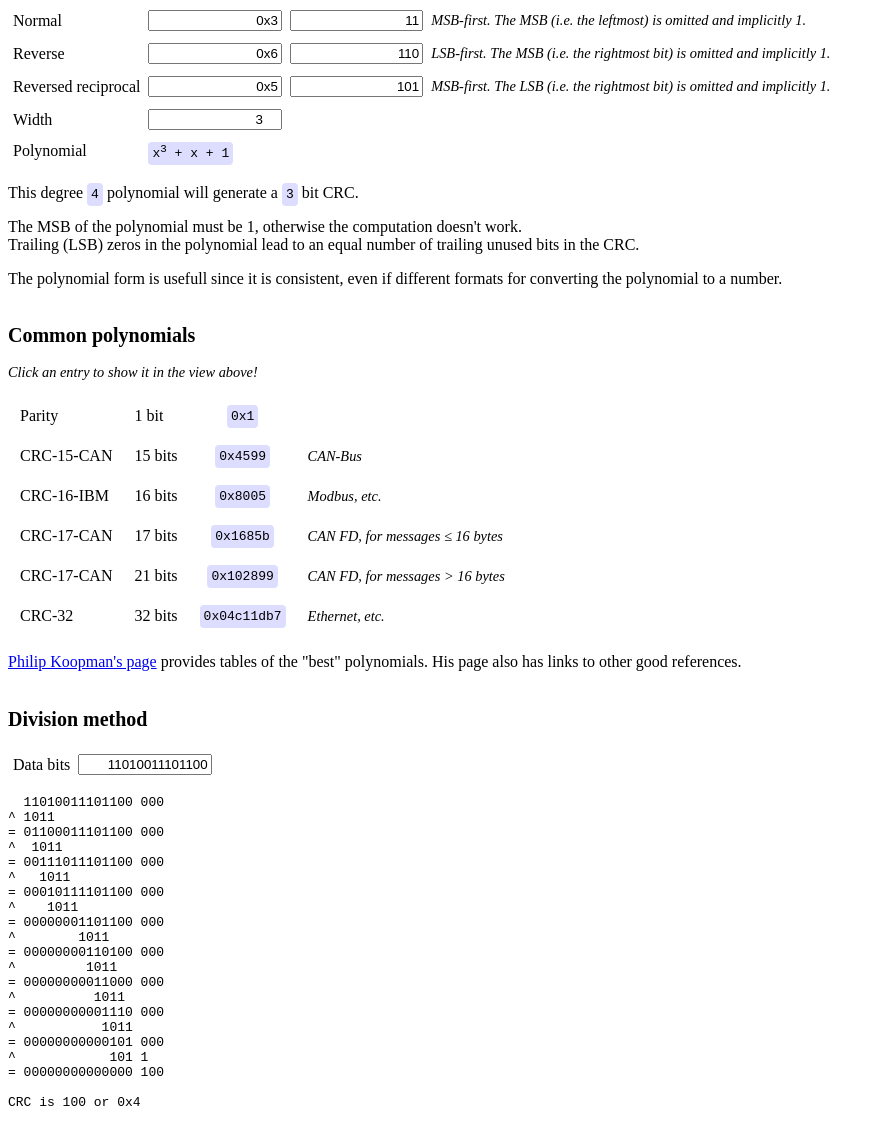
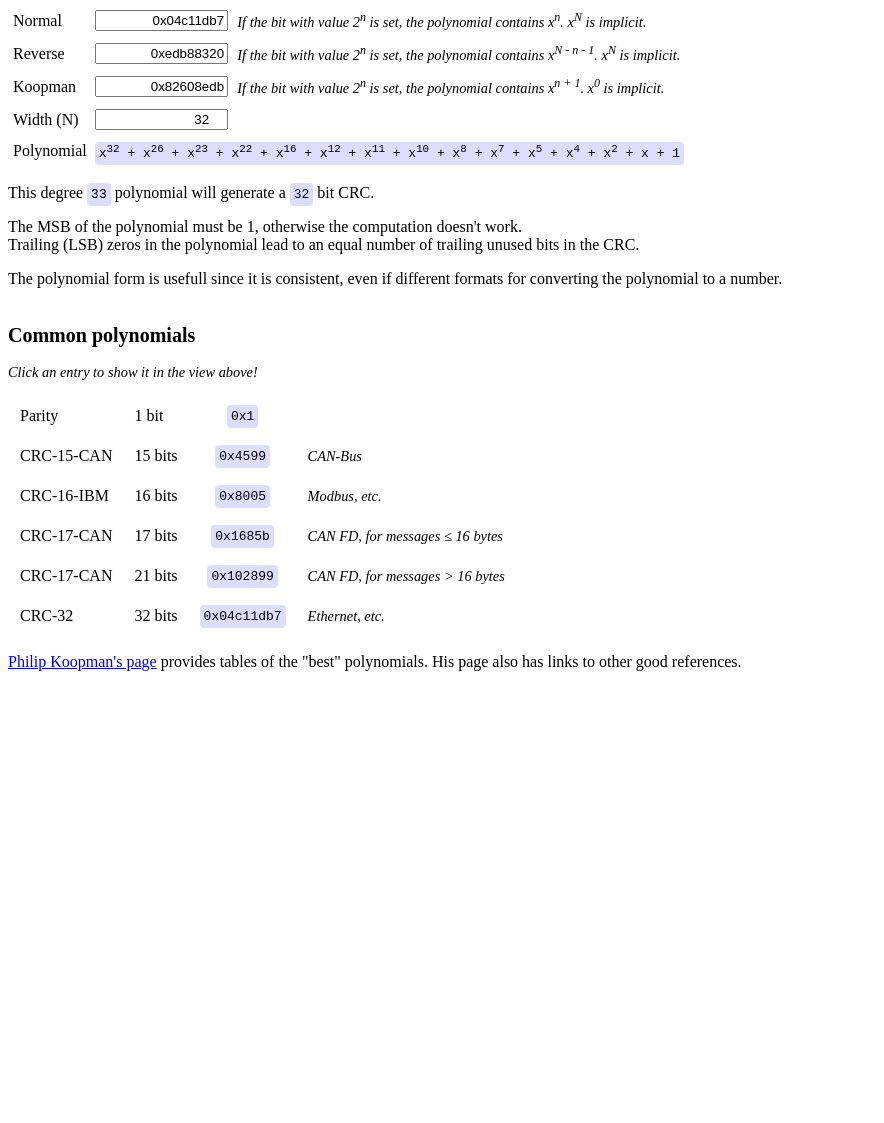
Before and after one commit to seventh-chord/utils, a plain HTML site: page crc.html in a window 1280 px wide. Shown: the part 448-1571 px from the top of the page, without its empty margins (0-884 px from the left). After the commit the page ends 1135 px from the top, so only its background shows below. Drawn offline with Linux system fonts and the light colour scheme.

Commit message:
Remove some mess from crc page

```diff
--- a/crc.html
+++ b/crc.html
@@ -73,29 +73,26 @@
   <table>
     <tr>
       <td>Normal</td>
-      <td><input id="field_normal_hex" type="text"></td>
-      <td><input id="field_normal_bin" type="text" value="11"></td>
-      <td><span class="note">MSB-first. The MSB (i.e. the leftmost) is omitted and implicitly 1.</span></td>
+      <td><input id="field_normal" type="text"></td>
+      <td><span class="note">If the bit with value 2<sup>n</sup> is set, the polynomial contains x<sup>n</sup>. x<sup>N</sup> is implicit.</span></td>
     </tr>
     <tr>
       <td>Reverse</td>
-      <td><input id="field_reverse_hex" type="text"></td>
-      <td><input id="field_reverse_bin" type="text"></td>
-      <td><span class="note">LSB-first. The MSB (i.e. the rightmost bit) is omitted and implicitly 1.</span></td>
+      <td><input id="field_reverse" type="text"></td>
+      <td><span class="note">If the bit with value 2<sup>n</sup> is set, the polynomial contains x<sup>N - n - 1</sup>. x<sup>N</sup> is implicit.</span></td>
     </tr>
     <tr>
-      <td>Reversed reciprocal</td>
-      <td><input id="field_reciprocal_hex" type="text"></td>
-      <td><input id="field_reciprocal_bin" type="text"></td>
-      <td><span class="note">MSB-first. The LSB (i.e. the rightmost bit) is omitted and implicitly 1.</span></td>
+      <td>Koopman</td>
+      <td><input id="field_reciprocal" type="text"></td>
+      <td><span class="note">If the bit with value 2<sup>n</sup> is set, the polynomial contains x<sup>n + 1</sup>. x<sup>0</sup> is implicit.</span></td>
     </tr>
     <tr>
-      <td>Width</td>
+      <td>Width (N)</td>
       <td><input id="field_width" type="number" value=3></td>
     </tr>
     <tr>
       <td>Polynomial</td>
-      <td colspan=3><span id="span_polynomial" class="code"></span></td>
+      <td colspan=2><span id="span_polynomial" class="code"></span></td>
     </tr>
   </table>
 
@@ -129,20 +126,6 @@
   </p>
 </div>
 
-<div>
-  <h2>Division method</h2>
-
-  <table>
-    <tr>
-      <td>Data bits</td>
-      <td><input id="division_field" type="text" value="11010011101100"></td>
-    </tr>
-  </table>
-
-  <pre id="division_output">
-  </pre>
-</div>
-
 <script>
   const CHAR_SPACE = " ".charCodeAt(0);
   const CHAR_ZERO = "0".charCodeAt(0);
@@ -150,38 +133,7 @@
   const CHAR_LOWERCASE_A = "a".charCodeAt(0);
   const CHAR_UPPERCASE_A = "A".charCodeAt(0);
 
-  function parse_bin(string) {
-    string = string.trim();
-    let bits = [];
-    for (let i = 0; i < string.length; ++i) {
-      let c = string.charCodeAt(i);
-      if (c == CHAR_SPACE) {
-        // Ok
-      } else if (c == CHAR_ZERO) {
-        bits.push(0);
-      } else if (c == CHAR_ONE) {
-        bits.push(1);
-      } else {
-        bits = null;
-        break;
-      }
-    }
-    if (bits && bits.length == 0) {
-      bits = null;
-    }
-    return bits;
-  }
-
-  function bits_to_bin_string(bits) {
-    let string = "";
-    for (let i = bits.length - 1; i >= 0; --i) {
-      let bit = bits[bits.length - i - 1];
-      string += bit? "1" : "0";
-    }
-    return string;
-  }
-
-  function parse_hex(string) {
+  function hex_string_to_bits(string) {
     string = string.trim();
 
     if (string.slice(0, 2) == "0x") {
@@ -236,42 +188,29 @@
 
 
 
-  let field_normal_bin = document.getElementById("field_normal_bin");
-  let field_normal_hex = document.getElementById("field_normal_hex");
-  let field_reverse_bin = document.getElementById("field_reverse_bin");
-  let field_reverse_hex = document.getElementById("field_reverse_hex");
-  let field_reciprocal_bin = document.getElementById("field_reciprocal_bin");
-  let field_reciprocal_hex = document.getElementById("field_reciprocal_hex");
+  let field_normal = document.getElementById("field_normal");
+  let field_reverse = document.getElementById("field_reverse");
+  let field_reciprocal = document.getElementById("field_reciprocal");
   let field_width = document.getElementById("field_width");
   let span_polynomial = document.getElementById("span_polynomial");
   let span_polynomial_degree = document.getElementById("span_polynomial_degree");
   let span_crc_width = document.getElementById("span_crc_width");
 
-  let division_field = document.getElementById("division_field");
-  let division_output = document.getElementById("division_output");
-
 
   let g_polynomial = null;
 
   function polynomial_update(field) {
-    field_normal_bin.classList.remove("bad");
-    field_normal_hex.classList.remove("bad");
-    field_reverse_bin.classList.remove("bad");
-    field_reverse_hex.classList.remove("bad");
-    field_reciprocal_bin.classList.remove("bad");
-    field_reciprocal_hex.classList.remove("bad");
+    field_normal.classList.remove("bad");
+    field_reverse.classList.remove("bad");
+    field_reciprocal.classList.remove("bad");
     field_width.classList.remove("bad");
 
     // Normal variants, prepend MSB 1
-    if (field == field_normal_bin) {
-      g_polynomial = parse_bin(field_normal_bin.value);
+    if (field == field_normal || field == field_width) {
+      g_polynomial = hex_string_to_bits(field_normal.value);
       if (!g_polynomial) field.classList.add("bad");
     }
-    if (field == field_normal_hex || field == field_width) {
-      g_polynomial = parse_hex(field_normal_hex.value);
-      if (!g_polynomial) field.classList.add("bad");
-    }
-    if (g_polynomial && (field == field_normal_hex || field == field_normal_bin || field == field_width)) {
+    if (g_polynomial && (field == field_normal || field == field_width)) {
       while (g_polynomial && g_polynomial.length > 1 && g_polynomial[0] == 0) {
         g_polynomial = g_polynomial.slice(1);
       }
@@ -284,37 +223,28 @@
         g_polynomial = prefix.concat(g_polynomial);
       } else {
         g_polynomial = null;
-        field_normal_bin.classList.add("bad");
-        field_normal_hex.classList.add("bad");
+        field_normal.classList.add("bad");
         field_width.classList.add("bad");
       }
     }
 
     // Reverse variants
-    if (field == field_reverse_bin) {
-      g_polynomial = parse_bin(field_reverse_bin.value);
-      if (!g_polynomial) field_reverse_bin.classList.add("bad");
+    if (field == field_reverse) {
+      g_polynomial = hex_string_to_bits(field_reverse.value);
+      if (!g_polynomial) field_reverse.classList.add("bad");
     }
-    if (field == field_reverse_hex) {
-      g_polynomial = parse_hex(field_reverse_hex.value);
-      if (!g_polynomial) field_reverse_hex.classList.add("bad");
-    }
-    if (g_polynomial && (field == field_reverse_bin || field == field_reverse_hex)) {
+    if (g_polynomial && field == field_reverse) {
       field_width.value = g_polynomial.length;
       g_polynomial = g_polynomial.concat([1]);
       g_polynomial.reverse();
     }
 
     // Reciprocal variants
-    if (field == field_reciprocal_bin) {
-      g_polynomial = parse_bin(field_reciprocal_bin.value);
-      if (!g_polynomial) field_reciprocal_bin.classList.add("bad");
+    if (field == field_reciprocal) {
+      g_polynomial = hex_string_to_bits(field_reciprocal.value);
+      if (!g_polynomial) field_reciprocal.classList.add("bad");
     }
-    if (field == field_reciprocal_hex) {
-      g_polynomial = parse_hex(field_reciprocal_hex.value);
-      if (!g_polynomial) field_reciprocal_hex.classList.add("bad");
-    }
-    if (g_polynomial && (field == field_reciprocal_bin || field == field_reciprocal_hex)) {
+    if (g_polynomial && field == field_reciprocal) {
       while (g_polynomial.length > 1 && g_polynomial[0] == 0) {
         g_polynomial = g_polynomial.slice(1);
       }
@@ -324,23 +254,14 @@
 
     // Update other fields
     if (g_polynomial) {
-      if (field != field_normal_bin) {
-        field_normal_bin.value = bits_to_bin_string(g_polynomial.slice(1));
+      if (field != field_normal) {
+        field_normal.value = bits_to_hex_string(g_polynomial.slice(1));
       }
-      if (field != field_normal_hex) {
-        field_normal_hex.value = bits_to_hex_string(g_polynomial.slice(1));
+      if (field != field_reverse) {
+        field_reverse.value = bits_to_hex_string(Array.from(g_polynomial.slice(1)).reverse());
       }
-      if (field != field_reverse_bin) {
-        field_reverse_bin.value = bits_to_bin_string(Array.from(g_polynomial.slice(1)).reverse());
-      }
-      if (field != field_reverse_hex) {
-        field_reverse_hex.value = bits_to_hex_string(Array.from(g_polynomial.slice(1)).reverse());
-      }
-      if (field != field_reciprocal_bin) {
-        field_reciprocal_bin.value = bits_to_bin_string(g_polynomial.slice(0, g_polynomial.length - 1));
-      }
-      if (field != field_reciprocal_hex) {
-        field_reciprocal_hex.value = bits_to_hex_string(g_polynomial.slice(0, g_polynomial.length - 1));
+      if (field != field_reciprocal) {
+        field_reciprocal.value = bits_to_hex_string(g_polynomial.slice(0, g_polynomial.length - 1));
       }
 
       let poly_string = "";
@@ -363,82 +284,21 @@
       span_polynomial_degree.innerText = g_polynomial.length;
       span_crc_width.innerText = g_polynomial.length - 1;
     }
-
-    division_field_update();
-  }
-
-  function division_field_update() {
-    division_field.classList.remove("bad");
-
-    let data_bits = parse_bin(division_field.value);
-    if (!data_bits) {
-      division_field.classList.add("bad");
-    } else if (!g_polynomial) {
-      // Sadge
-    } else {
-      let data_len = data_bits.length;
-      let crc_len = g_polynomial.length - 1;
-      data_bits = data_bits.concat(Array(crc_len).fill(0));
-
-      let string = "";
-
-      while (string.length < 10000) {
-        let polynomial_offset = 0;
-        while (polynomial_offset < data_len && data_bits[polynomial_offset] == 0) {
-          ++polynomial_offset;
-        }
-
-        if (string.length == 0) string += "  ";
-        else                    string += "= ";
-
-        let data_string = bits_to_bin_string(data_bits);
-        string += data_string.slice(0, data_len) + " " + data_string.slice(data_len);
-        string += "\n";
-
-        if (polynomial_offset >= data_len) {
-          break;
-        }
-
-        string += "^ ";
-
-        let polynomial_string = "";
-        for (let i = 0; i < polynomial_offset; ++i) polynomial_string += " ";
-        polynomial_string += bits_to_bin_string(g_polynomial, false);
-        string += polynomial_string.slice(0, data_len) + " " + polynomial_string.slice(data_len);
-        string += "\n";
-
-        for (let i = 0; i < g_polynomial.length; ++i) {
-          data_bits[polynomial_offset + i] ^= g_polynomial[i];
-        }
-      }
-
-      string += "\n";
-      let crc = data_bits.slice(data_len);
-      string += "CRC is " + bits_to_bin_string(crc) + " or " + bits_to_hex_string(crc);
-
-      division_output.innerText = string;
-    }
   }
 
 
-  field_normal_bin.oninput = function() { polynomial_update(field_normal_bin); };
-  field_normal_hex.oninput = function() { polynomial_update(field_normal_hex); };
-  field_reverse_bin.oninput = function() { polynomial_update(field_reverse_bin); };
-  field_reverse_hex.oninput = function() { polynomial_update(field_reverse_hex); };
-  field_reciprocal_bin.oninput = function() { polynomial_update(field_reciprocal_bin); };
-  field_reciprocal_hex.oninput = function() { polynomial_update(field_reciprocal_hex); };
+  field_normal.oninput = function() { polynomial_update(field_normal); };
+  field_reverse.oninput = function() { polynomial_update(field_reverse); };
+  field_reciprocal.oninput = function() { polynomial_update(field_reciprocal); };
   field_width.oninput = function() { polynomial_update(field_width); };
-  field_normal_bin.oninput();
-
-  division_field.oninput = division_field_update;
 
 
   function common_polynomial_click() {
     let bits = parseInt(this.children[1].innerText.split(" ")[0]);
     let hex = this.children[2].children[0].innerText;
     field_width.value = bits;
-    field_normal_hex.value = hex;
-    polynomial_update(field_normal_hex);
+    field_normal.value = hex;
+    polynomial_update(field_normal);
   }
 
   let common_polynomials = document.getElementById("table_common_polynomials").children[0].children;
@@ -447,6 +307,8 @@
     row.onclick = common_polynomial_click;
   }
 
+  common_polynomials[common_polynomials.length - 1].onclick();
+
 </script>
 
 </body>
```
